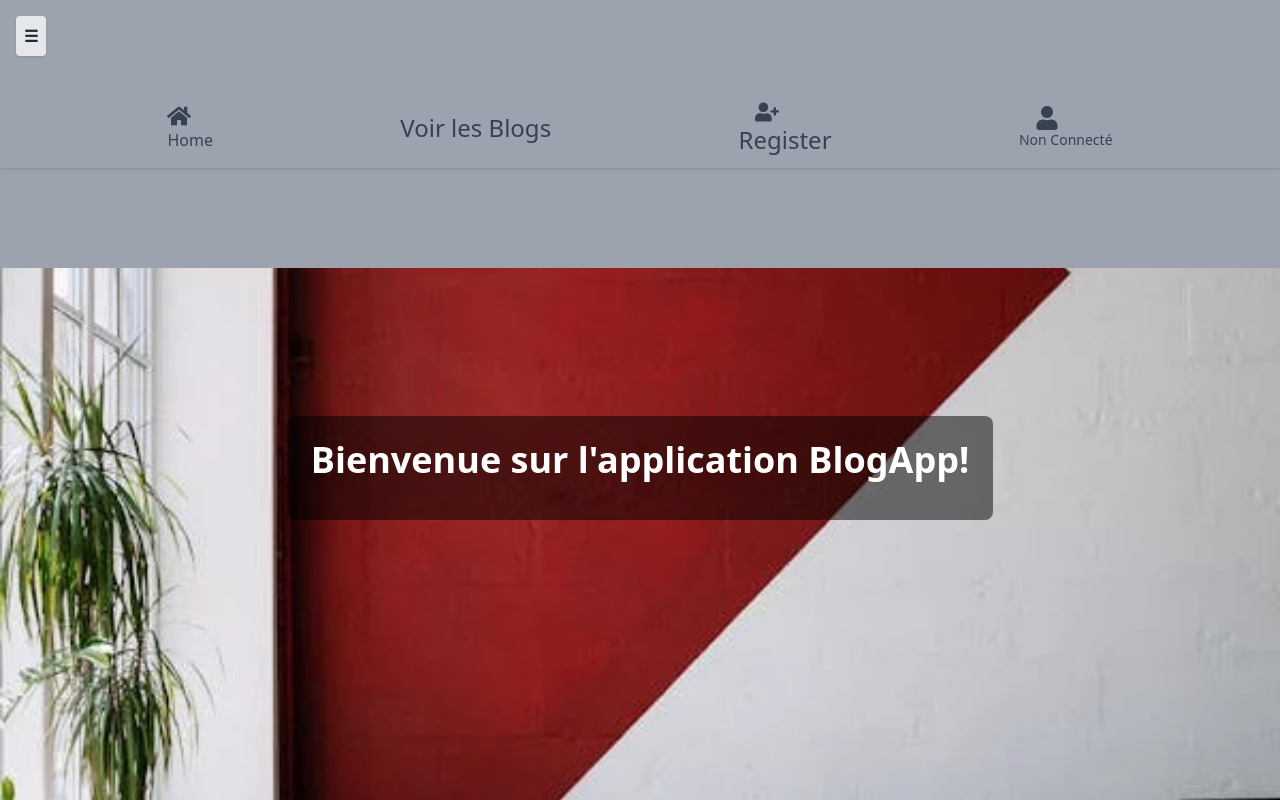
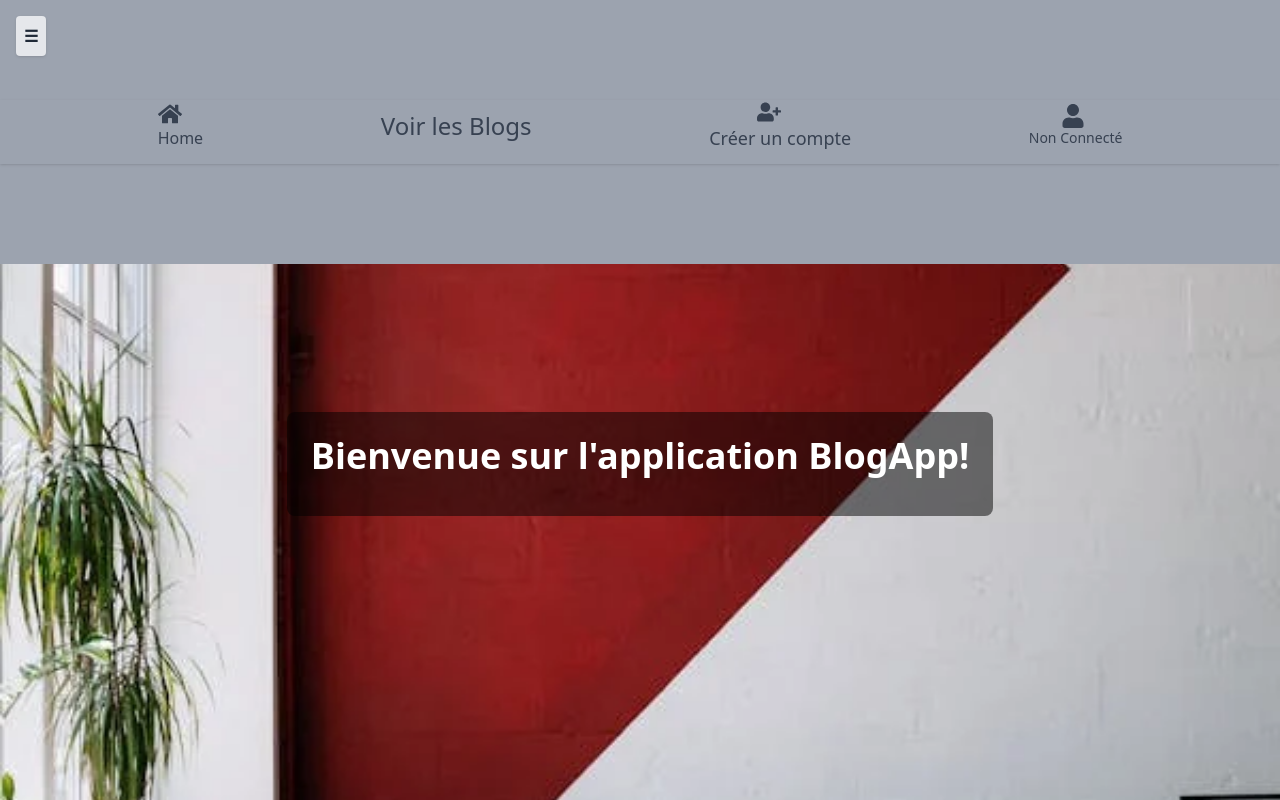
Before and after one commit to Gabriel-Nyangwile/new-blogapp, a React (Create React App) app: page / in a window 1280 px wide. Shown: the top 800 px of the page. Built offline with nearby package versions, Linux system fonts and the light colour scheme; no server answers; the database is empty.

Commit message:
Modification du 25-12-24

```diff
--- a/src/blogs/BlogList.js
+++ b/src/blogs/BlogList.js
@@ -55,10 +55,12 @@ const BlogList = () => {
   };
 
   return (
-    <div className="w-auto relative overflow-hidden  bg-gray-100 border-none py-10">
-      <h1 className="text-center items-center text-4xl mb-10">
-        Liste des blogs
+    <div className="w-auto relative overflow-hidden  bg-gray-100 border-none p-10">
+      <div className="bg-gray-700 bg-opacity-50 p-6 rounded-lg">
+        <h1 className="text-4xl font-semibold text-white text-center items-center mb-10">
+        Blogs publiés
       </h1>
+      </div>
       <ul>
         {blogs.map((blog) => (
           <li key={blog.id} className="mb-4">
--- a/src/pages/Dashboard.js
+++ b/src/pages/Dashboard.js
@@ -41,7 +41,19 @@ const Dashboard = () => {
                     }`
                   }
                 >
-                  Vue d'ensemble
+                  Vue des tous les blogs publiés
+                </NavLink>
+              </li>
+              <li>
+                <NavLink
+                  to="/create"
+                  className={({ isActive }) =>
+                    `block p-2 rounded ${
+                      isActive ? "bg-blue-500" : "hover:bg-gray-600"
+                    }`
+                  }
+                >
+                  Créer son propre blog
                 </NavLink>
               </li>
               <li>
@@ -53,7 +65,7 @@ const Dashboard = () => {
                     }`
                   }
                 >
-                  Profil
+                  Voir son profil
                 </NavLink>
               </li>
               <li>
--- a/src/pages/NavBar.js
+++ b/src/pages/NavBar.js
@@ -47,16 +47,16 @@ const Navbar = () => {
               )}
               <li className=" flex text-2xl items-center hover:text-pink-700 hover:underline text-gray-700 bold bg-color-primary mb-3">
                 <Link to="/register">
-                  <FaUserPlus className="ml-4" />
-                  Register
+                  <FaUserPlus className="ml-12" />
+                    <span className="font-sm flex font-light text-lg">Créer un compte</span>
                 </Link>
               </li>
               <li className="flex text-2xl items-center hover:text-pink-700 hover:underline text-gray-700 bold bg-color-primary mb-3">
-                <Link to="/login">
-                  <FaUser className="ml-4" />
+                <Link to="/login" title="Se connecter ici">
+                  <FaUser className="ml-8" />
                   {user ? (
                 <div className="text-lg text-gray-700">
-                  {user.displayName || user.email} <span className="font-sm flex font-light ">Connecté</span>
+                  {user.displayName || user.email} <span className="font-sm flex font-light">Connecté</span>
                 </div>
               ) : (
                 <div className="text-2xl text-gray-700">
```
